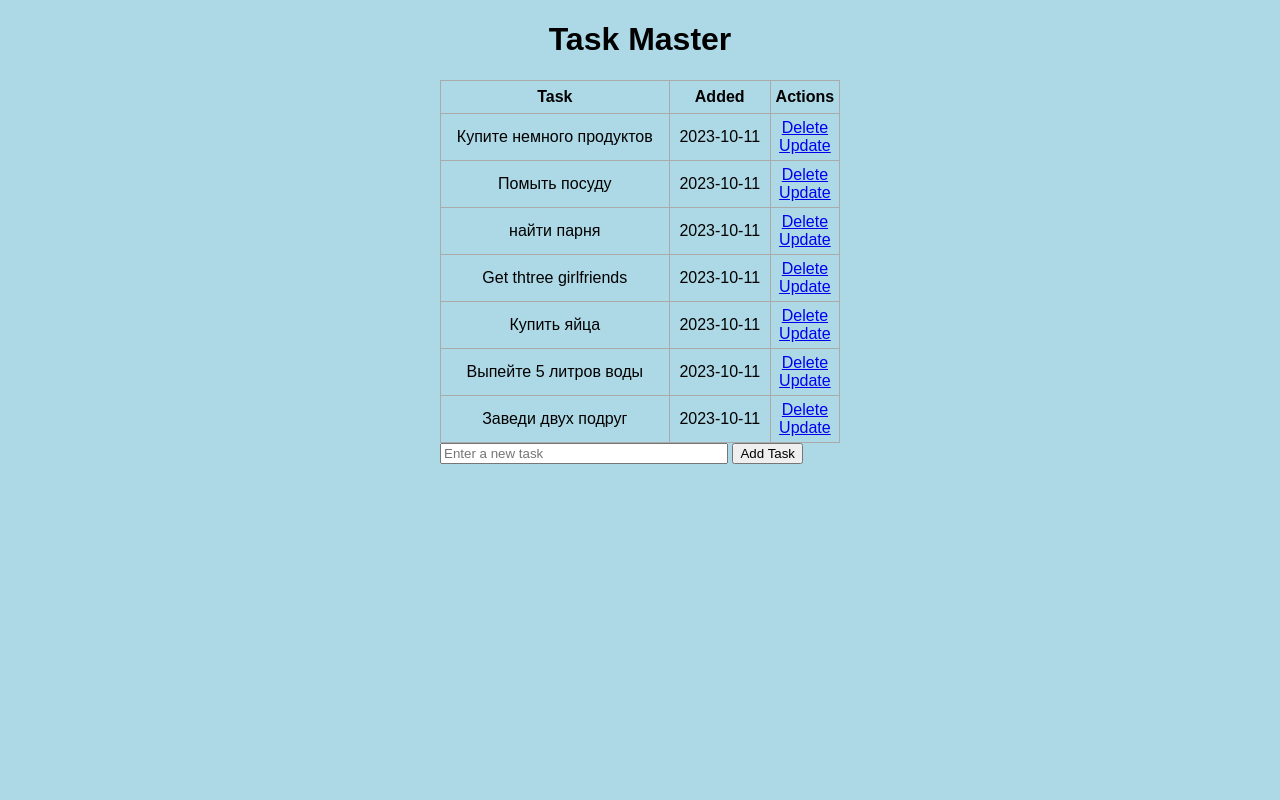
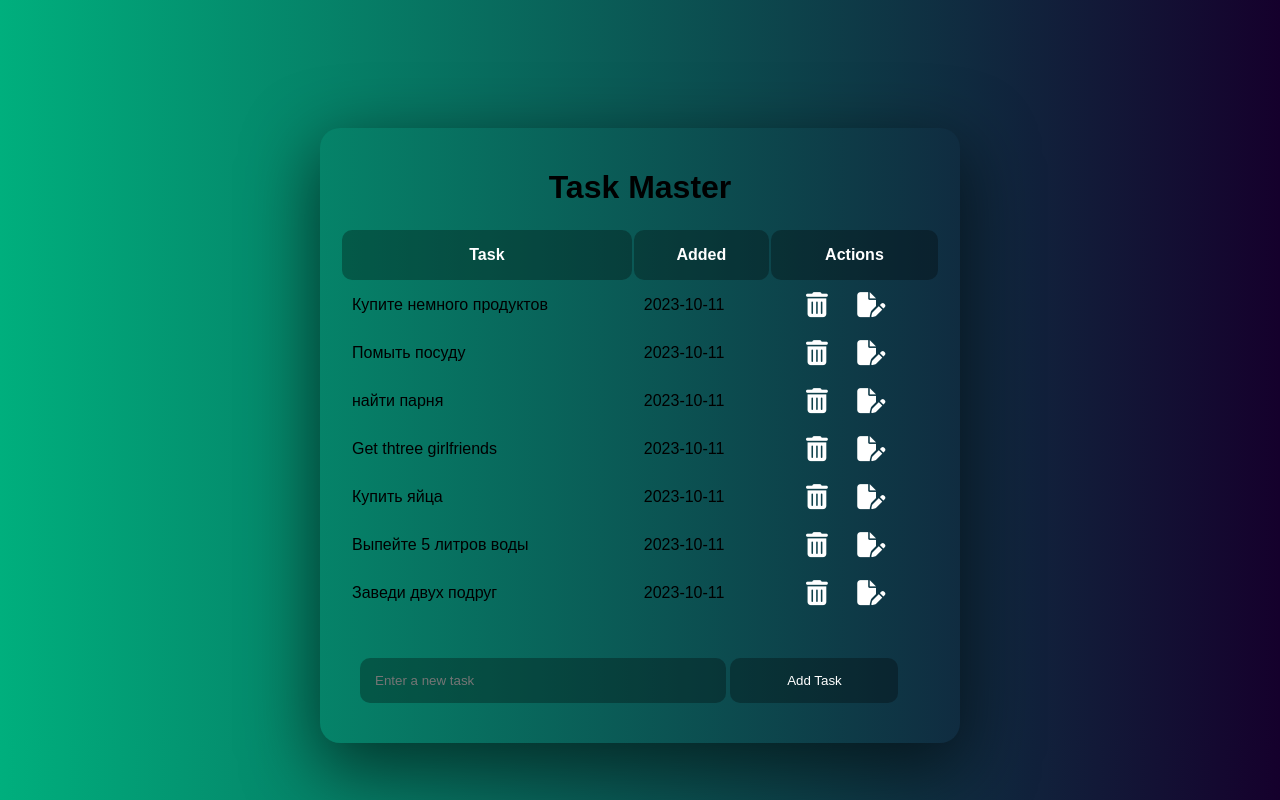
Before and after one commit to akshatraj26/Todo_Web_Application, a Flask app: page / in a window 1280 px wide. Run offline with Flask 3, Linux system fonts and the light colour scheme.

Commit message:
First Commit

```diff
--- /dev/null
+++ b/env_prob.txt
@@ -0,0 +1 @@
+Set-ExecutionPolicy RemoteSigned -Scope Processheroku
--- /dev/null
+++ b/env_problem.txt
@@ -0,0 +1 @@
+Set-ExecutionPolicy RemoteSigned -Scope Process
--- a/static/css/main.css
+++ b/static/css/main.css
@@ -26,22 +26,26 @@
 body, html {
     margin: 0;
     font-family: sans-serif;
-    background-color: lightblue;
+    background: linear-gradient(to right, #00af7d, #15002c);
 }
-
+form{
+    padding: 20px;
+    border-radius: 4px;
+}
 .content {
     margin: 0 auto;
-    width: 400px;
+    width: 600px;
+
+    border: 40px;
+    border-radius: solid;
+    border-width: medium;
 }
 
 table, td, th {
     border: 1px solid #aaa;
 }
 
-table {
-    border-collapse: collapse;
-    width: 100%;
-}
+
 
 th {
     height: 30px;
@@ -55,7 +59,3 @@
 .form {
     margin-top: 20px;
 }
-
-#content {
-    width: 70%;
-}
--- a/templates/index.html
+++ b/templates/index.html
@@ -2,9 +2,106 @@
 
 {% block head %}
 <title>Task Master</title>
+
+<link rel="stylesheet" href="https://cdnjs.cloudflare.com/ajax/libs/font-awesome/6.4.2/css/all.min.css" integrity="sha512-z3gLpd7yknf1YoNbCzqRKc4qyor8gaKU1qmn+CShxbuBusANI9QpRohGBreCFkKxLhei6S9CQXFEbbKuqLg0DA==" crossorigin="anonymous" referrerpolicy="no-referrer" />
+
+
+<style>
+
+    .content{
+
+        margin-top:10%;
+        box-shadow: rgba(0, 0, 0, 0.17) 0px -23px 25px 0px inset, rgba(0, 0, 0, 0.15) 0px -36px 30px 0px inset, rgba(0, 0, 0, 0.1) 0px -79px 40px 0px inset, rgba(0, 0, 0, 0.06) 0px 2px 1px, rgba(0, 0, 0, 0.09) 0px 4px 2px, rgba(0, 0, 0, 0.09) 0px 8px 4px, rgba(0, 0, 0, 0.09) 0px 16px 8px, rgba(0, 0, 0, 0.09) 0px 32px 16px;
+        padding : 20px;
+        border-radius: 20px;
+        box-shadow: rgba(0, 0, 0, 0.56) 0px 22px 70px 4px;
+        padding:
+
+    }
+
+    table{
+        border:none;
+        width: 100%;
+
+    }
+
+    tr{
+
+
+    }
+
+    td{
+        border:none;
+        text-align : left;
+        padding : 10px;
+    }
+
+
+    td:hover{
+        background-color : rgba(1,1,1,0.3);
+        color : white;
+        padding : 10px;
+    }
+
+
+    th{
+        border: none;
+        background-color : rgba(1,1,1,0.3);
+        color : white;
+        padding : 10px;
+        border-radius : 10px;
+
+
+    }
+
+    a{
+        text-decoration: none;
+        color: white;
+
+    }
+
+    i{
+        text-align : center;
+        font-size : 25px;
+        margin-left : 25px;
+    }
+
+    input{
+        padding:15px;
+        margin-top : 20px;
+        background-color : rgba(1,1,1,0.3);
+        border:none;
+        color : white;
+        border-radius: 10px;
+    }
+
+    .box{
+
+        width : 60%;
+
+    }
+
+    .bttn{
+        width:30%;
+    }
+    .bttn:hover{
+
+        color:white;
+        background : rgba(0,255,0,0.5);
+
+    }
+
+
+
+
+</style>
+
+
+
 {% endblock %}
 
 {% block body %}
+
 
     <div class= "content">
         <h1 style="text-align: center">Task Master </h1>
@@ -23,16 +120,20 @@
                     <td>{{ task.content }}</td>
                     <td>{{ task.date_created.date()  }}</td>
                     <td>
-                        <a href ="delete/{{task.id}}">Delete</a>
-                        <br>
-                        <a href ="update/{{task.id}}">Update</a>
+                        <a href ="delete/{{task.id}}">
+                            <i class="fa-solid fa-trash-can"></i>
+                        </a>
+
+                        <a href ="update/{{task.id}}">
+                            <i class="fa-solid fa-file-pen"></i>
+                        </a>
                 </tr>
                 {% endfor %}
         </table>
 {% endif %}
         <form action="/", method="POST">
-            <input type ="text" name ='content'  id = 'content' placeholder = "Enter a new task">
-            <input type ="submit" value = "Add Task">
+            <input class="box" type ="text" name ='content'  id = 'content' placeholder = "Enter a new task">
+            <input class="bttn " type ="submit" value = "Add Task">
         </form>
     </div>
 {% endblock %}
```
Also changed, not shown: instance/test.db.
